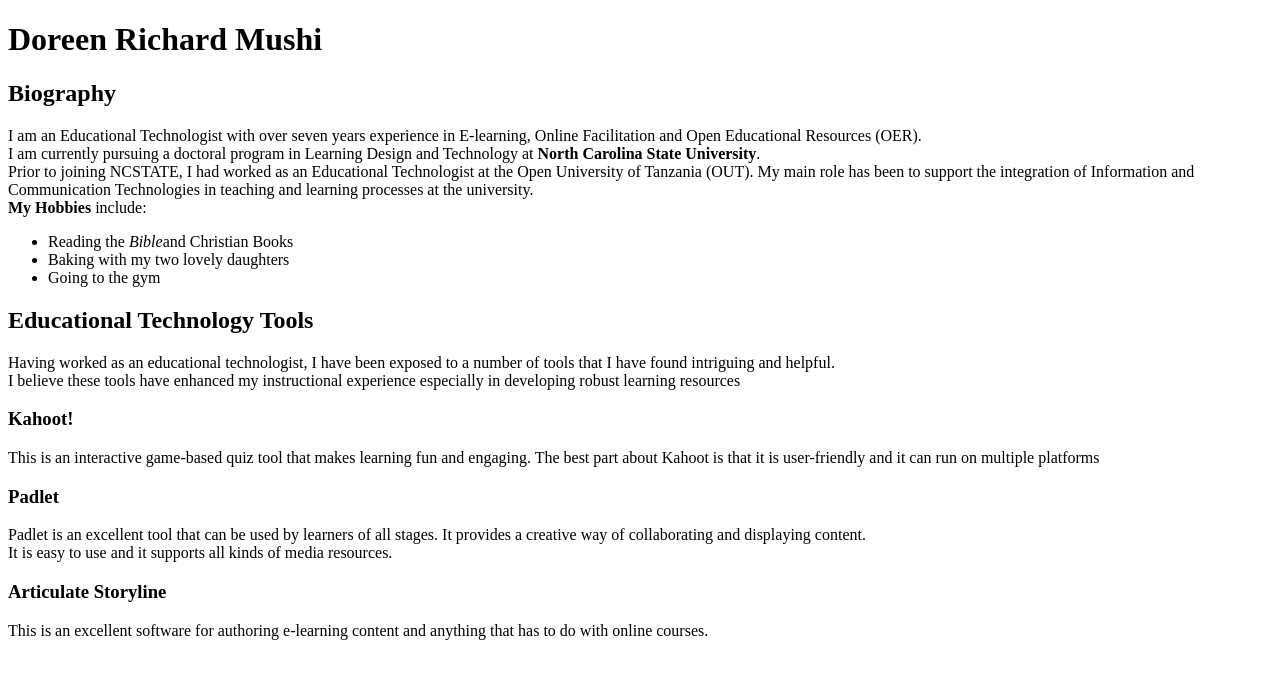
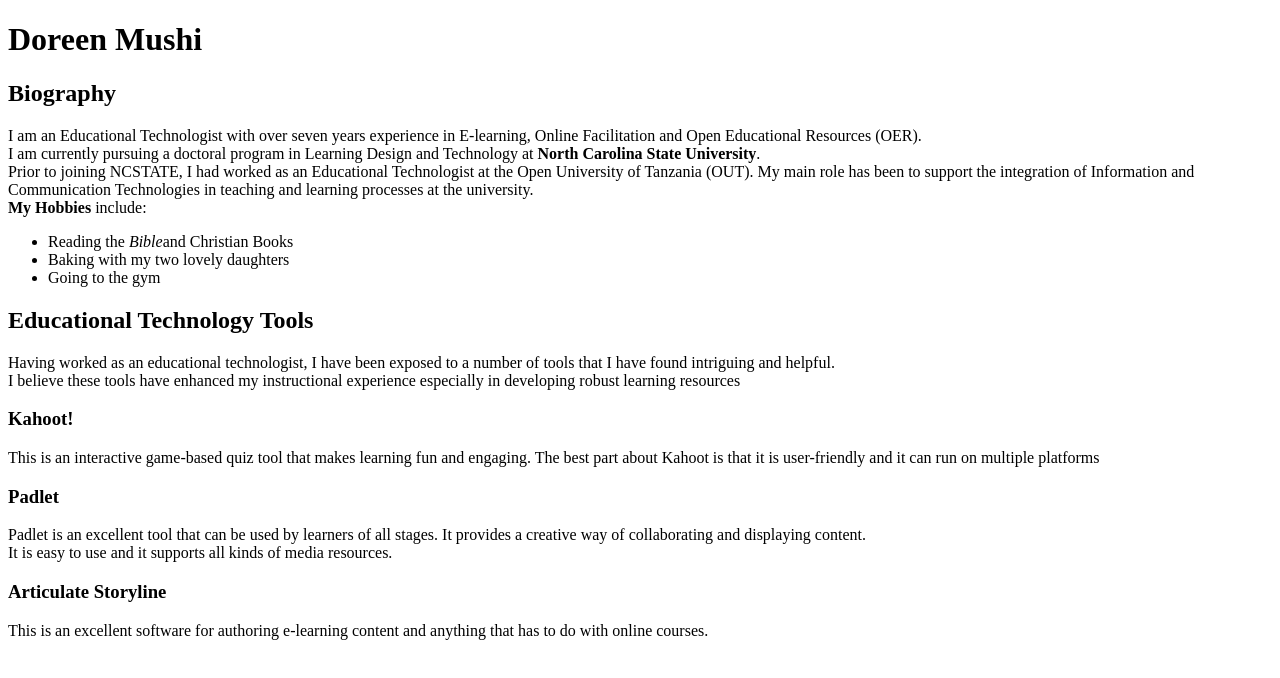
Before and after one commit to drmushi/drmushi, a plain HTML site: page index.html in a window 1280 px wide. Drawn offline with Linux system fonts and the light colour scheme.

Commit message:
HTML Week 1 Assignment

```diff
--- a/index.html
+++ b/index.html
@@ -7,7 +7,7 @@
 		<meta name="viewport" content="width=device-width, initial-scale=1" />
 	</head>
 	<body>
-    <h1> Doreen Richard Mushi</h1>
+    <h1> Doreen Mushi</h1>
     <h2>Biography</h2>
     <p>I am an Educational Technologist with over seven years experience in E-learning, Online Facilitation and Open Educational Resources (OER).<br/>
    I am currently pursuing a doctoral program in Learning Design and Technology at <strong>North Carolina State University</strong>.<br/.>
```
